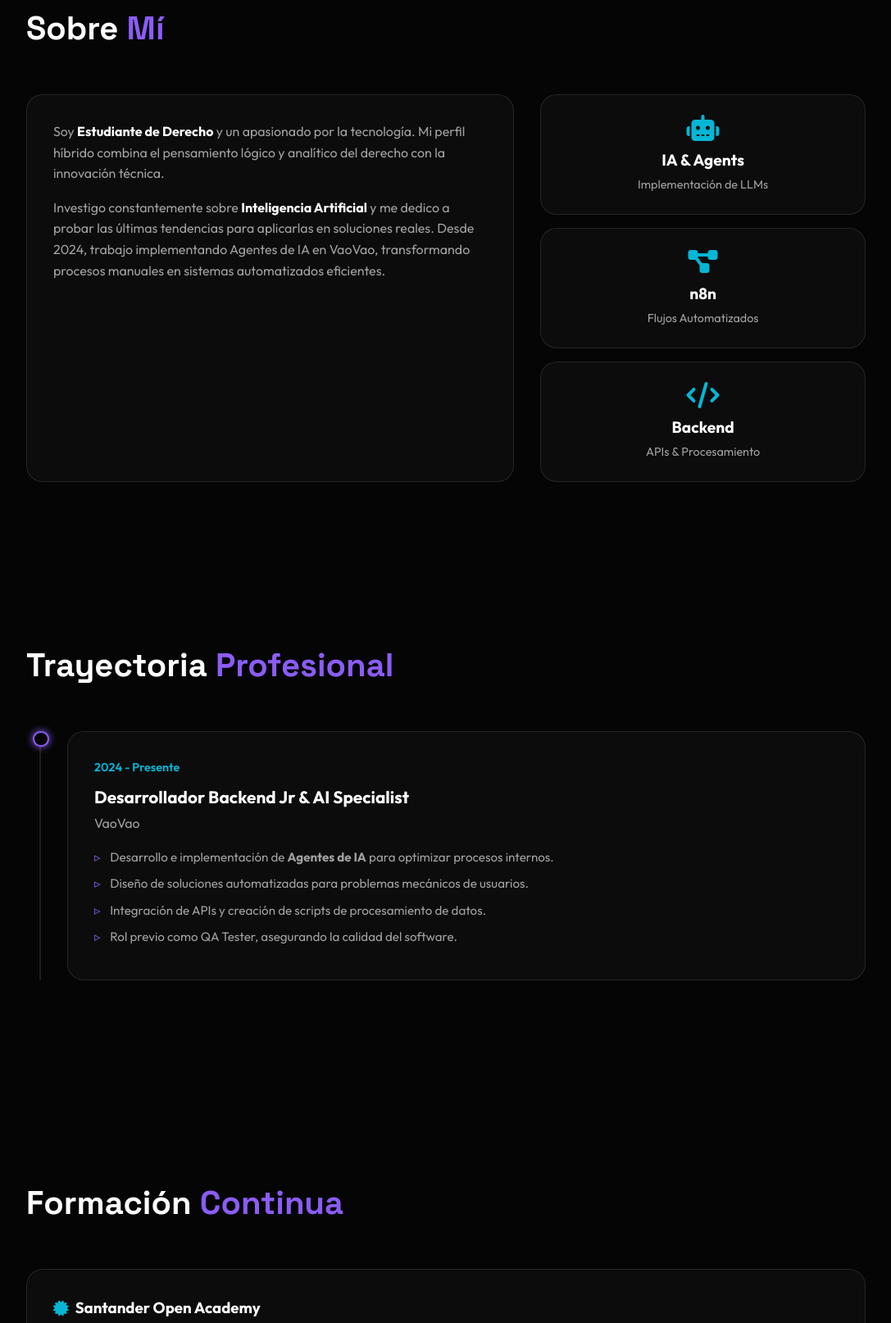
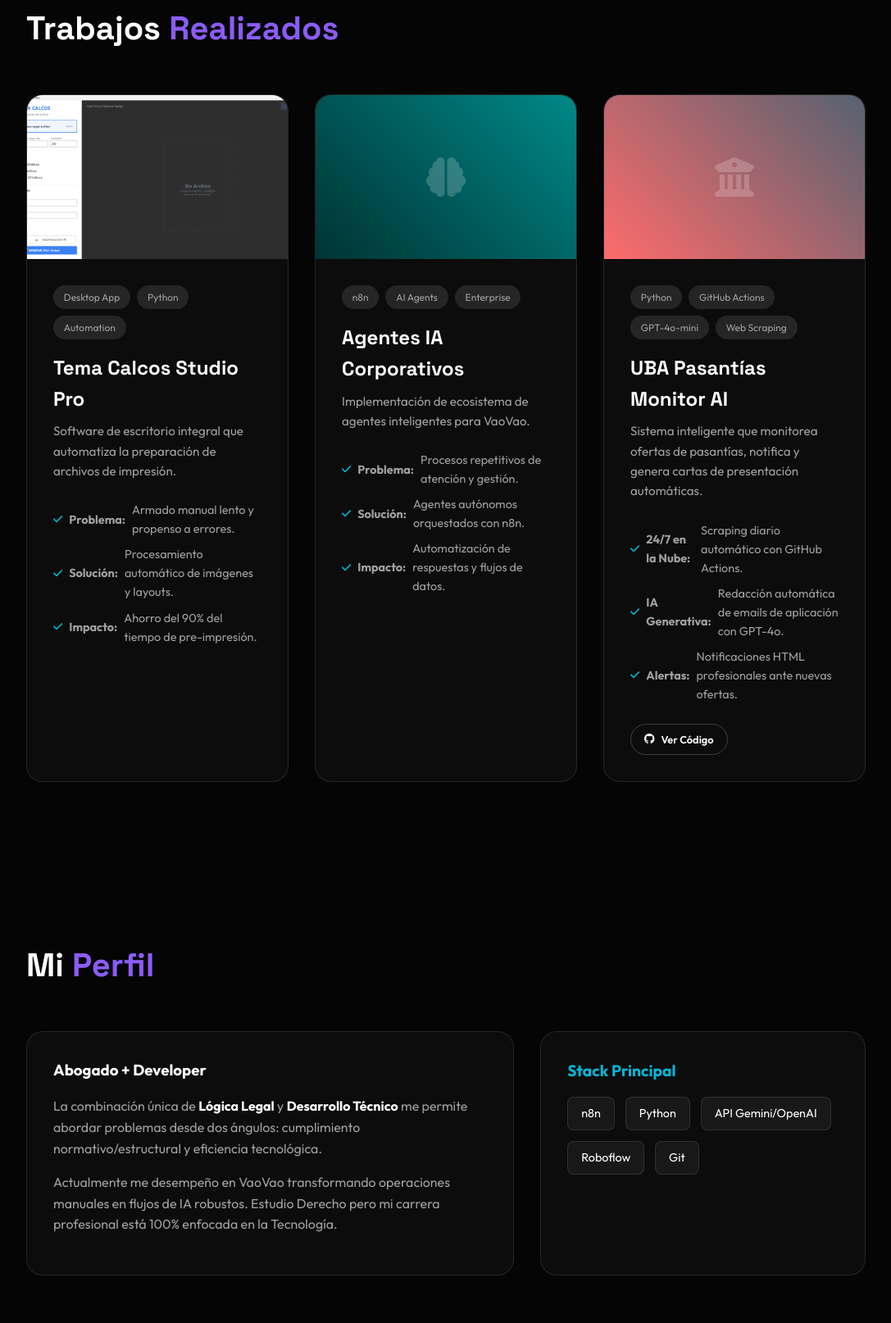
Before and after one commit to damianndiaz/portfolio, a plain HTML site: page index.html in a window 1280 px wide. Shown: the part 893-2507 px from the top of the page at 82% size, without its empty margins (96-1183 px from the left). Drawn offline with Linux system fonts and the light colour scheme.

Commit message:
agregue uba monitor

```diff
--- a/index.html
+++ b/index.html
@@ -22,10 +22,9 @@
     <nav class="navbar glass">
         <div class="logo">DAMIAN<span class="accent">DIAZ</span></div>
         <ul class="nav-links">
-            <li><a href="#about">Sobre Mí</a></li>
-            <li><a href="#experience">Experiencia</a></li>
             <li><a href="#projects">Proyectos</a></li>
-            <li><a href="#skills">Stack</a></li>
+            <li><a href="#about">Perfil</a></li>
+            <li><a href="#services">Servicios</a></li>
             <li><a href="#contact" class="cta-btn">Contactar</a></li>
         </ul>
         <div class="hamburger">
@@ -53,82 +52,9 @@
         </div>
     </header>
 
-    <section id="about" class="section">
-        <div class="container">
-            <h2 class="section-title">Sobre <span class="accent">Mí</span></h2>
-            <div class="about-grid">
-                <div class="about-text glass-card">
-                    <p>Soy <strong>Estudiante de Derecho</strong> y un apasionado por la tecnología. Mi perfil híbrido
-                        combina el pensamiento lógico y analítico del derecho con la innovación técnica.</p>
-                    <p>Investigo constantemente sobre <strong>Inteligencia Artificial</strong> y me dedico a probar las
-                        últimas tendencias para aplicarlas en soluciones reales. Desde 2024, trabajo implementando
-                        Agentes de IA en VaoVao, transformando procesos manuales en sistemas automatizados eficientes.
-                    </p>
-                </div>
-                <div class="stats-grid">
-                    <div class="stat-card glass-card">
-                        <i class="fas fa-robot"></i>
-                        <h3>IA & Agents</h3>
-                        <p>Implementación de LLMs</p>
-                    </div>
-                    <div class="stat-card glass-card">
-                        <i class="fas fa-project-diagram"></i>
-                        <h3>n8n</h3>
-                        <p>Flujos Automatizados</p>
-                    </div>
-                    <div class="stat-card glass-card">
-                        <i class="fas fa-code"></i>
-                        <h3>Backend</h3>
-                        <p>APIs & Procesamiento</p>
-                    </div>
-                </div>
-            </div>
-        </div>
-    </section>
-
-    <section id="experience" class="section">
-        <div class="container">
-            <h2 class="section-title">Trayectoria <span class="accent">Profesional</span></h2>
-            <div class="timeline">
-                <div class="timeline-item">
-                    <div class="timeline-dot"></div>
-                    <div class="timeline-content glass-card">
-                        <div class="date">2024 - Presente</div>
-                        <h3>Desarrollador Backend Jr & AI Specialist</h3>
-                        <h4>VaoVao</h4>
-                        <ul class="job-details">
-                            <li>Desarrollo e implementación de <strong>Agentes de IA</strong> para optimizar procesos
-                                internos.</li>
-                            <li>Diseño de soluciones automatizadas para problemas mecánicos de usuarios.</li>
-                            <li>Integración de APIs y creación de scripts de procesamiento de datos.</li>
-                            <li>Rol previo como QA Tester, asegurando la calidad del software.</li>
-                        </ul>
-                    </div>
-                </div>
-            </div>
-        </div>
-    </section>
-
-    <section id="education" class="section">
-        <div class="container">
-            <h2 class="section-title">Formación <span class="accent">Continua</span></h2>
-            <div class="glass-card">
-                <h3 style="margin-bottom: 1rem; display: flex; align-items: center; gap: 0.5rem;">
-                    <i class="fas fa-certificate" style="color: var(--accent-secondary);"></i>
-                    Santander Open Academy
-                </h3>
-                <ul class="job-details">
-                    <li>Curso de Introducción a la IA Generativa</li>
-                    <li>Curso de Inteligencia Artificial y productividad</li>
-                    <li>Curso de Introducción a la programación con Python</li>
-                </ul>
-            </div>
-        </div>
-    </section>
-
     <section id="projects" class="section">
         <div class="container">
-            <h2 class="section-title">Proyectos <span class="accent">Destacados</span></h2>
+            <h2 class="section-title">Trabajos <span class="accent">Realizados</span></h2>
             <div class="projects-grid">
                 <!-- Project 1: Desktop Automation App -->
                 <article class="project-card glass-card">
@@ -139,16 +65,18 @@
                     <div class="project-info">
                         <div class="tags">
                             <span class="tag">Desktop App</span>
+                            <span class="tag">Python</span>
                             <span class="tag">Automation</span>
-                            <span class="tag">Image Processing</span>
                         </div>
                         <h3>Tema Calcos Studio Pro</h3>
-                        <p>Aplicación de escritorio propietaria diseñada para revolucionar el flujo de trabajo de
-                            pre-impresión.</p>
+                        <p>Software de escritorio integral que automatiza la preparación de archivos de impresión.</p>
                         <ul class="project-features">
-                            <li><i class="fas fa-check"></i> Ingesta automática de diseños (logos/imágenes).</li>
-                            <li><i class="fas fa-check"></i> Generación de archivos listos para plotters Mimaki.</li>
-                            <li><i class="fas fa-check"></i> Eliminación total del armado manual.</li>
+                            <li><i class="fas fa-check"></i> <strong>Problema:</strong> Armado manual lento y propenso a
+                                errores.</li>
+                            <li><i class="fas fa-check"></i> <strong>Solución:</strong> Procesamiento automático de
+                                imágenes y layouts.</li>
+                            <li><i class="fas fa-check"></i> <strong>Impacto:</strong> Ahorro del 90% del tiempo de
+                                pre-impresión.</li>
                         </ul>
                     </div>
                 </article>
@@ -157,32 +85,130 @@
                 <article class="project-card glass-card">
                     <div class="project-image-container">
                         <div class="placeholder-image gradient-2">
-                            <i class="fas fa-network-wired"></i>
+                            <i class="fas fa-brain" style="font-size: 3rem;"></i>
                         </div>
                     </div>
                     <div class="project-info">
                         <div class="tags">
                             <span class="tag">n8n</span>
-                            <span class="tag">LLMs</span>
-                            <span class="tag">API Integration</span>
+                            <span class="tag">AI Agents</span>
+                            <span class="tag">Enterprise</span>
                         </div>
-                        <h3>Ecosistema de Agentes IA</h3>
-                        <p>Suite de soluciones implementada en VaoVao para automatizar procesos mecánicos empresariales.
-                        </p>
+                        <h3>Agentes IA Corporativos</h3>
+                        <p>Implementación de ecosistema de agentes inteligentes para VaoVao.</p>
                         <ul class="project-features">
-                            <li><i class="fas fa-check"></i> Orquestación de flujos complejos.</li>
-                            <li><i class="fas fa-check"></i> Interacción con múltiples APIs.</li>
-                            <li><i class="fas fa-check"></i> Reducción significativa de carga operativa.</li>
+                            <li><i class="fas fa-check"></i> <strong>Problema:</strong> Procesos repetitivos de atención
+                                y gestión.</li>
+                            <li><i class="fas fa-check"></i> <strong>Solución:</strong> Agentes autónomos orquestados
+                                con n8n.</li>
+                            <li><i class="fas fa-check"></i> <strong>Impacto:</strong> Automatización de respuestas y
+                                flujos de datos.</li>
                         </ul>
+                    </div>
+                </article>
+                <!-- Project 3: UBA Pasantías Monitor -->
+                <article class="project-card glass-card">
+                    <div class="project-image-container">
+                        <div class="placeholder-image gradient-2"
+                            style="background: linear-gradient(45deg, #FF6B6B, #556270);">
+                            <i class="fas fa-university" style="font-size: 3rem;"></i>
+                        </div>
+                    </div>
+                    <div class="project-info">
+                        <div class="tags">
+                            <span class="tag">Python</span>
+                            <span class="tag">GitHub Actions</span>
+                            <span class="tag">GPT-4o-mini</span>
+                            <span class="tag">Web Scraping</span>
+                        </div>
+                        <h3>UBA Pasantías Monitor AI</h3>
+                        <p>Sistema inteligente que monitorea ofertas de pasantías, notifica y genera cartas de
+                            presentación automáticas.</p>
+                        <ul class="project-features">
+                            <li><i class="fas fa-check"></i> <strong>24/7 en la Nube:</strong> Scraping diario
+                                automático con GitHub Actions.</li>
+                            <li><i class="fas fa-check"></i> <strong>IA Generativa:</strong> Redacción automática de
+                                emails de aplicación con GPT-4o.</li>
+                            <li><i class="fas fa-check"></i> <strong>Alertas:</strong> Notificaciones HTML profesionales
+                                ante nuevas ofertas.</li>
+                        </ul>
+                        <div style="margin-top: 1.5rem;">
+                            <a href="https://github.com/damianndiaz/uba-pasantias-monitor" target="_blank"
+                                class="btn secondary" style="font-size: 0.8rem; padding: 0.5rem 1rem;">
+                                <i class="fab fa-github"></i> Ver Código
+                            </a>
+                        </div>
                     </div>
                 </article>
             </div>
         </div>
     </section>
 
-    <section id="skills" class="section">
+    <section id="about" class="section">
         <div class="container">
-            <h2 class="section-title">Stack <span class="accent">Tecnológico</span></h2>
+            <h2 class="section-title">Mi <span class="accent">Perfil</span></h2>
+            <div class="about-grid">
+                <div class="about-text glass-card">
+                    <h3>Abogado + Developer</h3>
+                    <p style="margin-top: 1rem;">La combinación única de <strong>Lógica Legal</strong> y
+                        <strong>Desarrollo Técnico</strong> me permite abordar problemas desde dos ángulos: cumplimiento
+                        normativo/estructural y eficiencia tecnológica.
+                    </p>
+                    <p>Actualmente me desempeño en VaoVao transformando operaciones manuales en flujos de IA robustos.
+                        Estudio Derecho pero mi carrera profesional está 100% enfocada en la Tecnología.</p>
+                </div>
+                <div class="skills-wrapper glass-card" style="display: block;">
+                    <h3 style="color: var(--accent-secondary); font-size: 1.2rem; margin-bottom: 1rem;">Stack Principal
+                    </h3>
+                    <div class="skill-list">
+                        <span class="skill-pill">n8n</span>
+                        <span class="skill-pill">Python</span>
+                        <span class="skill-pill">API Gemini/OpenAI</span>
+                        <span class="skill-pill">Roboflow</span>
+                        <span class="skill-pill">Git</span>
+                    </div>
+                </div>
+            </div>
+        </div>
+    </section>
+
+    <!-- Compressed Experience Section -->
+    <section id="experience" class="section" style="padding-top: 0;">
+        <div class="container">
+            <h3
+                style="font-family: var(--font-heading); font-size: 1.5rem; margin-bottom: 1.5rem; color: var(--text-secondary);">
+                Trayectoria y Formación</h3>
+            <div style="display: grid; grid-template-columns: repeat(auto-fit, minmax(300px, 1fr)); gap: 1.5rem;">
+                <!-- Experience Card -->
+                <div class="glass-card" style="padding: 1.5rem;">
+                    <h4 style="color: var(--accent-primary); margin-bottom: 0.5rem;">Experiencia Laboral</h4>
+                    <div>
+                        <strong style="display: block; font-size: 1.1rem;">Desarrollador Backend Jr & AI
+                            Specialist</strong>
+                        <span style="color: var(--text-secondary); font-size: 0.9rem;">VaoVao | 2024 - Presente</span>
+                        <p style="margin-top: 0.5rem; font-size: 0.95rem; color: #ccc;">Desarrollo de Agentes IA,
+                            Scripts de automatización y Testing.</p>
+                    </div>
+                </div>
+
+                <!-- Education Card -->
+                <div class="glass-card" style="padding: 1.5rem;">
+                    <h4 style="color: var(--accent-secondary); margin-bottom: 0.5rem;">Cursos & Certificaciones</h4>
+                    <ul class="job-details" style="margin-top: 0;">
+                        <li style="margin-bottom: 0.3rem;">IA Generativa (Santander)</li>
+                        <li style="margin-bottom: 0.3rem;">IA y Productividad (Santander)</li>
+                        <li style="margin-bottom: 0.3rem;">Python Programming (Santander)</li>
+                    </ul>
+                </div>
+            </div>
+        </div>
+    </section>
+
+    <!-- Skills Section kept for comprehensive list if needed, or we can hide it since principal stack is above.
+         Let's keep the detailed one but maybe title it "Stack Completo" -->
+    <section id="services" class="section">
+        <div class="container">
+            <h2 class="section-title">Stack <span class="accent">Completo</span></h2>
             <div class="skills-wrapper glass-card">
                 <div class="skill-category">
                     <h3>Automatización & IA</h3>
@@ -222,9 +248,7 @@
         <div class="container">
             <div class="contact-box glass-card">
                 <h2>¿Hablamos?</h2>
-                <p>Estoy disponible para aportar mi experiencia en automatización y desarrollo al equipo de
-                    <strong>Lumen</strong>.
-                </p>
+                <p>Estoy disponible para aportar mi experiencia en automatización y desarrollo.</p>
                 <div class="contact-links">
                     <a href="mailto:diazzdamian00@gmail.com" class="btn primary"><i class="fas fa-envelope"></i>
                         diazzdamian00@gmail.com</a>
@@ -232,6 +256,8 @@
                             class="fab fa-linkedin"></i> LinkedIn</a>
                     <a href="https://github.com/damianndiaz" target="_blank" class="btn secondary"><i
                             class="fab fa-github"></i> GitHub</a>
+                    <a href="https://wa.me/5491132662924" target="_blank" class="btn secondary"><i
+                            class="fab fa-whatsapp"></i> WhatsApp</a>
                 </div>
             </div>
         </div>
```
